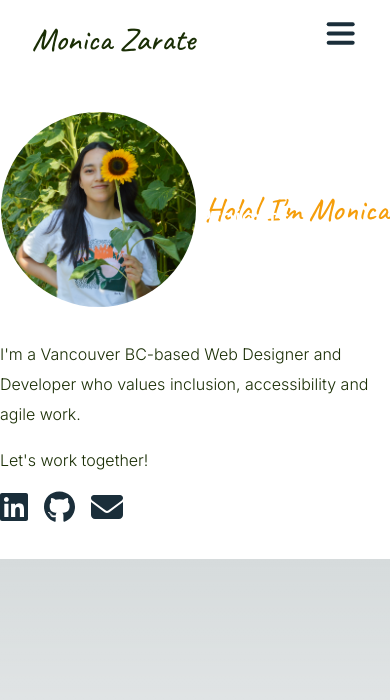
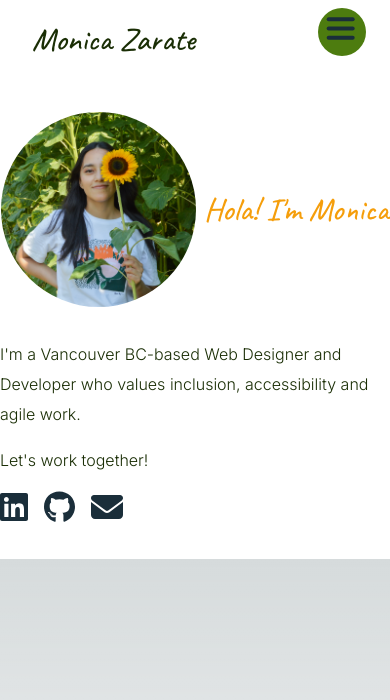
Before and after one commit to monica-zarate/nextjs-portfolio, a Next.js app: page / in a window 390 px wide. Shown: the top 700 px of the page. Built offline with nearby package versions, Linux system fonts and the light colour scheme.

Commit message:
Working on mobile menu animations. WIP.

```diff
--- a/src/app/_components/MobileMenu.jsx
+++ b/src/app/_components/MobileMenu.jsx
@@ -10,7 +10,7 @@ import { routes } from "../constants";
 // Menu Variants
 const sidebarVariants = {
   visible: (height = 1000) => ({
-    clipPath: `circle(${height * 2 + 200}px at 40px 40px)`,
+    clipPath: `circle(${height * 2 + 200}px)`,
     transition: {
       type: "spring",
       stiffness: 20,
@@ -18,7 +18,7 @@ const sidebarVariants = {
     }
   }),
   hidden: {
-    clipPath: "circle(30px at 40px 40px)",
+    clipPath: "circle(24px)",
     transition: {
       delay: 0.5,
       type: "spring",
@@ -29,10 +29,10 @@ const sidebarVariants = {
 };
 
 const listVariants = {
-    visible: {
+    open: {
         transition: { staggerChildren: 0.07, delayChildren: 0.2 }
     },
-    hidden: {
+    closed: {
         transition: { staggerChildren: 0.05, staggerDirection: -1 }
     }
 };
@@ -66,7 +66,7 @@ const Path = props => (
 );
 
 const IconToggle = ({ toggle }) => (
-  <button onClick={toggle} className="relative z-[1]">
+  <button onClick={toggle} className="absolute top-4 right-8 z-[1]">
     <svg width="32" height="32" viewBox="0 0 24 24">
       <Path
         variants={{
@@ -109,16 +109,17 @@ export const MobileMenu = () => {
       initial={false}
       animate={isIconActive ? "visible" : "hidden"}
       ref={containerRef}
+      className="absolute top-0 right-0 bottom-0 w-1/2"
     >
-        <m.div variants={sidebarVariants} className={`${isMenuOpen ? "block" :"hidden"} absolute w-1/2 h-screen top-0 right-0 bottom-0 bg-lime-700`}/>
-        <m.ul variants={listVariants} className="absolute top-[100px] right-[100px]">
+        <m.div variants={sidebarVariants} className={"absolute top-2 right-6 bottom-0 w-12 h-12 bg-lime-700"}/>
+        {isMenuOpen && <m.ul variants={listVariants} className="absolute top-32 right-8">
             {routes.map((__) => (
-                    <m.li variants={listItemVariants} whileTap={{ scale: 0.95 }} key={__.id} className="mt-8">
+                    <m.li variants={listItemVariants} whileTap={{ scale: 0.95 }} key={__.id} className="text-right mb-8">
                         <Link href={`/${__.id}`} className="text-white text-h3" onClick={() => showMenu()}>{__.title}</Link>
                     </m.li>
                 )
             )}
-        </m.ul>
+        </m.ul>}
         <IconToggle toggle={() => showMenu()} />
     </m.nav>
   );
```
